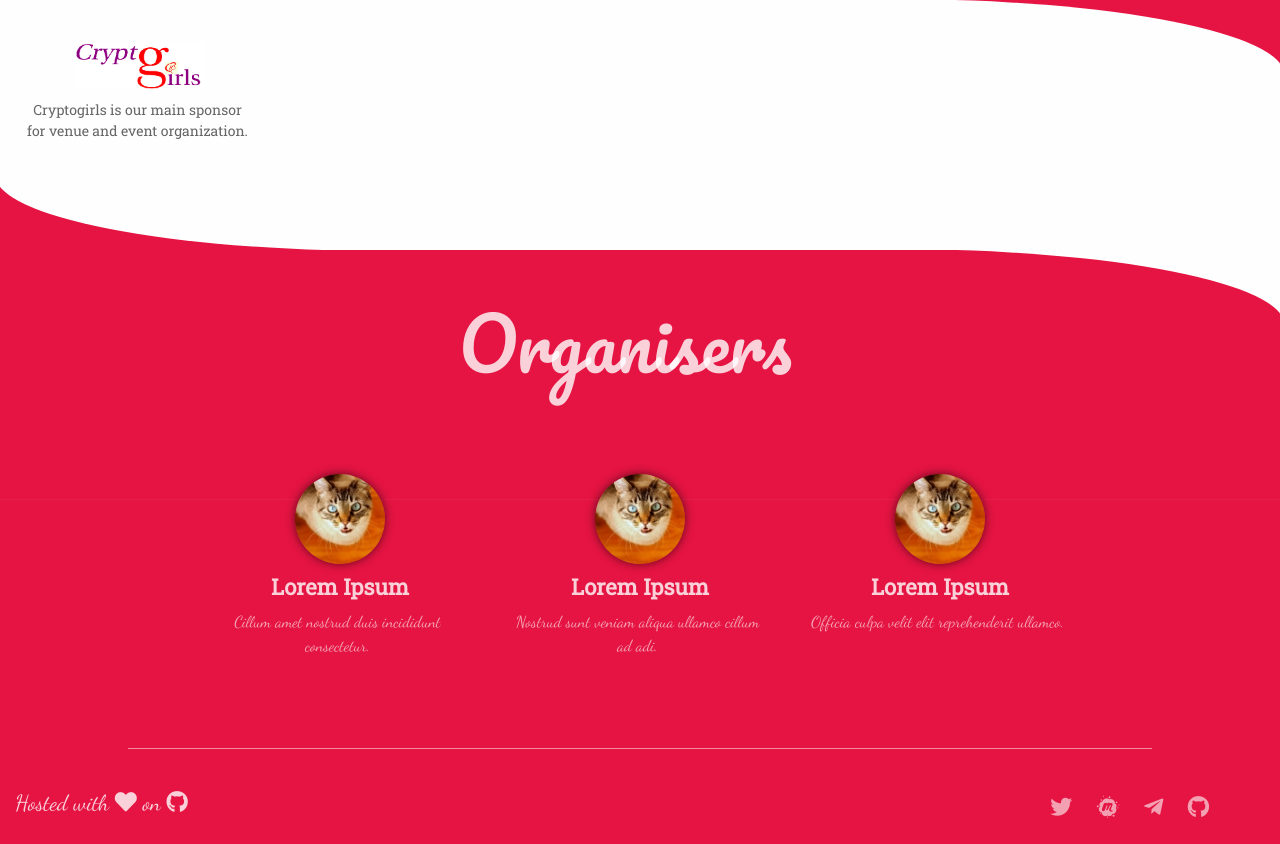
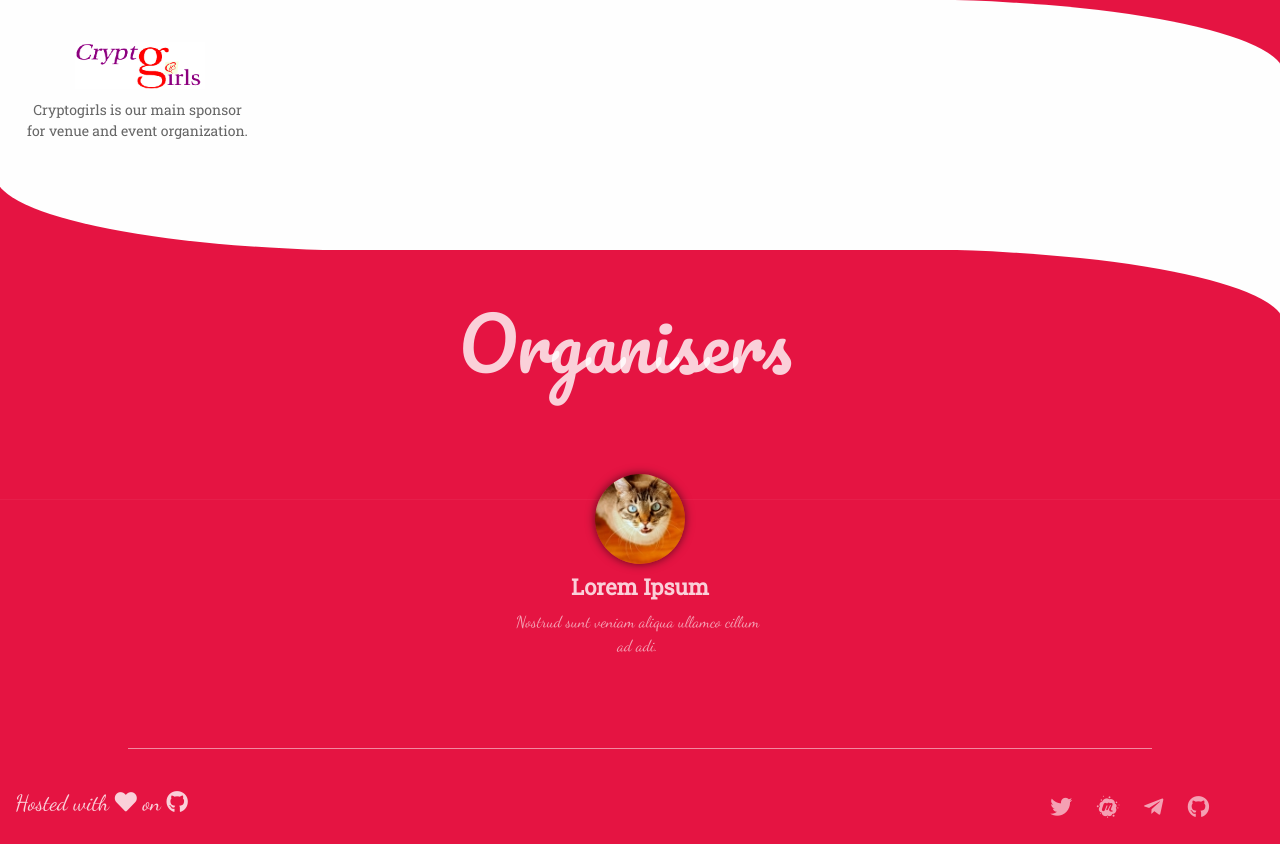
Before and after one commit to vipulgupta2048/Pyladies-delhi-website, a plain HTML site: page index.html in a window 1280 px wide. Shown: the part 2537-3381 px from the top of the page. Drawn offline with nearby package versions, Linux system fonts and the light colour scheme.

Commit message:
Reduce number of organisers

```diff
--- a/index.html
+++ b/index.html
@@ -256,17 +256,7 @@
                 <div class="col-12 col-md-4 organiser">
                     <img src="assets/images/organisers/placeholder.jpg" class="rounded-circle mx-auto d-block organiser-icon logo-med" alt="...">
                     <h3 class="organiser-title">Lorem Ipsum</h3>
-                    <p class="organiser-description">Cillum amet nostrud duis incididunt consectetur.</p>
-                </div>
-                <div class="col-12 col-md-4 organiser">
-                    <img src="assets/images/organisers/placeholder.jpg" class="rounded-circle mx-auto d-block organiser-icon logo-med" alt="...">
-                    <h3 class="organiser-title">Lorem Ipsum</h3>
                     <p class="organiser-description">Nostrud sunt veniam aliqua ullamco cillum ad adi.</p>
-                </div>
-                <div class="col-12 col-md-4 organiser">
-                    <img src="assets/images/organisers/placeholder.jpg" class="rounded-circle mx-auto d-block organiser-icon logo-med" alt="...">
-                    <h3 class="organiser-title">Lorem Ipsum</h3>
-                    <p class="organiser-description">Officia culpa velit elit reprehenderit ullamco.</p>
                 </div>
             </div>
         </div>
```
